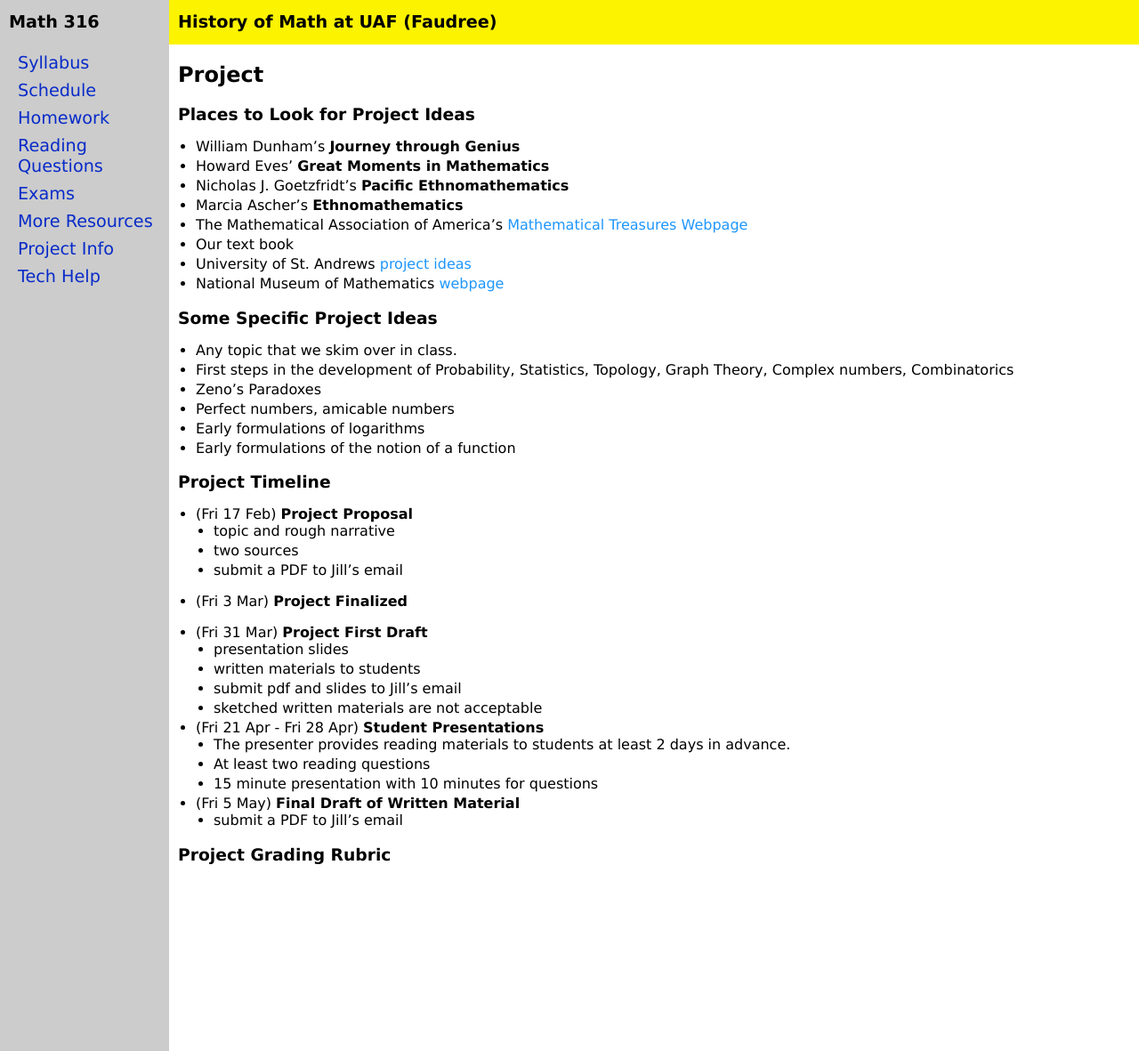
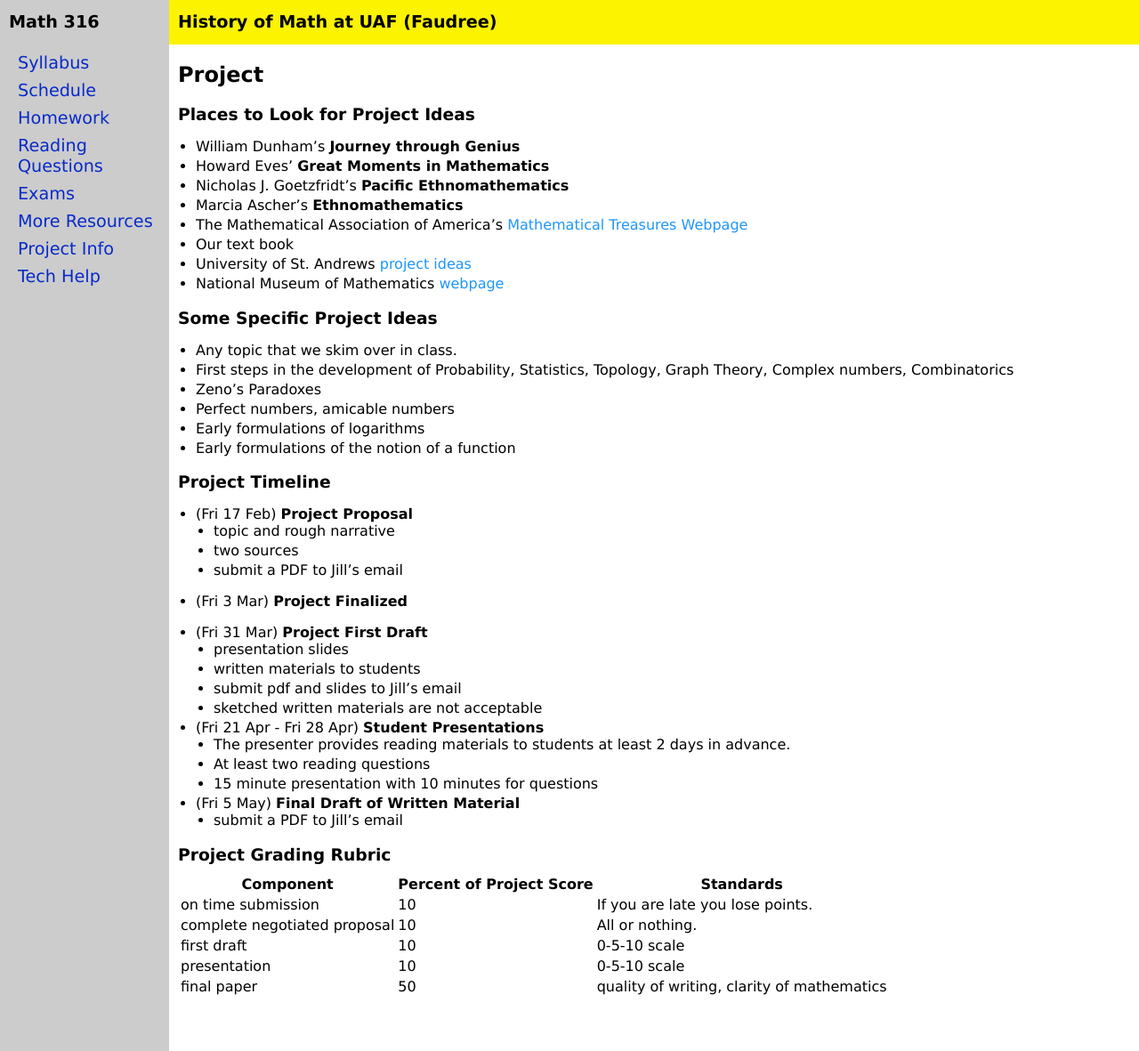
Before and after one commit to jrfaudree/HOM, a Jekyll site: the page built from project.md, in a window 1280 px wide and 1181 px high. Shown: the whole window at 89% size. Built offline with Jekyll 4.4.1, drawn with Linux system fonts in a browser that asks for light colours.

Commit message:
Update project.md

```diff
--- a/project.md
+++ b/project.md
@@ -50,4 +50,12 @@ title: Project
 
 ### Project Grading Rubric
 
+| Component | Percent of Project Score | Standards |
+|-----------| --------------------------|-------------|
+| on time submission | 10| If you are late you lose points.|
+|complete negotiated proposal | 10 | All or nothing.|
+| first draft | 10 | 0-5-10 scale |
+| presentation | 10 | 0-5-10 scale |
+| final paper | 50 | quality of writing, clarity of mathematics|
+
 <div style="padding-bottom: 40px"></div>
```
